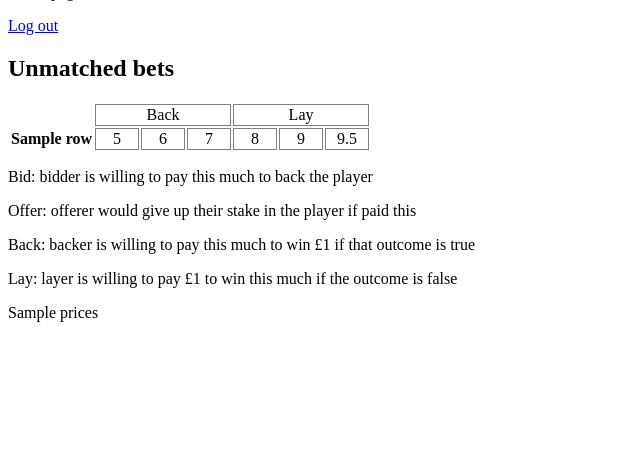
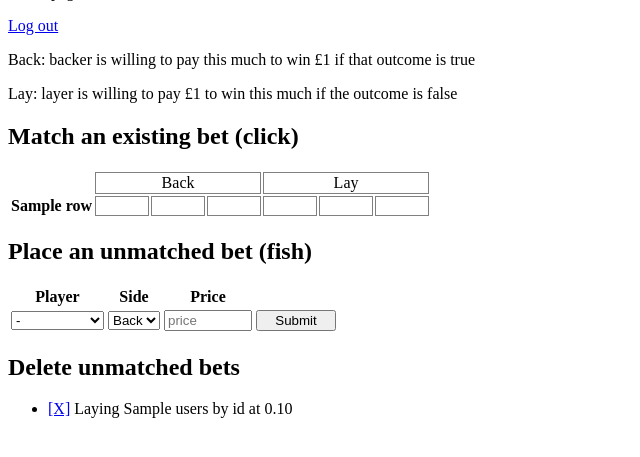
Before and after one commit to martinevans2/LayBack, a Flask app: template Dashboard/myapp/templates/home.html in a window 1280 px wide. Shown: the part 33-490 px from the top of the page, without its empty margins (0-640 px from the left). Run offline with Flask 3, Linux system fonts and the light colour scheme; the template is opened without the code that fills it: most values are stand-ins (such as "Sample title", 1, 10 or a date in 2020).

Commit message:
Order placement and delete

```diff
--- a/Dashboard/myapp/__init__.py
+++ b/Dashboard/myapp/__init__.py
@@ -2,6 +2,14 @@ from flask import Flask, jsonify, redirect, Blueprint, g
 from datetime import timedelta
 
 from .routes import main
+
+
+def format_currency(value):
+    try:
+        return f"{value / 100:.2f}"
+    except (TypeError, ValueError):
+        return "0.00"
+
 
 # Create your Flask app and start the thread
 app = Flask(__name__)
@@ -9,6 +17,7 @@ app.register_blueprint(main)
 app.secret_key = 'FcSVt12g4vv46pvHhp3x0'
 app.config['PERMANENT_SESSION_LIFETIME'] = timedelta(hours=24)
 app.config["DATABASE"] = "../DB/app.db"
+app.jinja_env.filters["currency"] = format_currency
 
 
 @app.teardown_appcontext
--- a/Dashboard/myapp/static/css/style.css
+++ b/Dashboard/myapp/static/css/style.css
@@ -1,10 +1,26 @@
 .prices td
 {
   border: 1px solid gray;
-  width: 40px;
+  width: 50px;
   text-align: center;
 }
 .prices th
 {
   text-align: left;
 }
+.fishing input
+{
+  width: 80px;
+}
+.own_order_True
+{
+  background-color: LightGreen;
+}
+.own_order_False.back
+{
+  background-color: LightBlue;
+}
+.own_order_False.lay
+{
+  background-color: LightPink;
+}
--- a/Dashboard/myapp/templates/home.html
+++ b/Dashboard/myapp/templates/home.html
@@ -7,30 +7,91 @@
 </head>
 <body>
 <p>Home page. User is {{user['id']}}: {{user['name']}}.</p>
-<a href="logout">Log out</a>
-<h2>Unmatched bets</h2>
+<p><a href="logout">Log out</a></p>
+
+<p>Back: backer is willing to pay this much to win £1 if that outcome is true</p>
+<p>Lay: layer is willing to pay £1 to win this much if the outcome is false</p>
+
+<h2>Match an existing bet (click)</h2>
 <table class="prices">
     <tr>
         <th></th>
         <td colspan="3">Back</td>
         <td colspan="3">Lay</td>
     </tr>
-    {% for id, row in users.items() %}
+    {% for row in users %}
     <tr>
         <th>{{row['name']}}</th>
-        <td>5</td>
-        <td>6</td>
-        <td>7</td>
-        <td>8</td>
-        <td>9</td>
-        <td>9.5</td>
+        {% if row['id'] in prices %}
+        {% for col in [2,1,0] %}
+        {% if prices[row['id']]['backs'] | length > col %}
+        <td class="own_order_{{prices[row['id']]['backs'][col]['placed_by'] == user['id']}} back">{{
+            prices[row['id']]['backs'][col]['price'] | currency
+        }}</td>
+        {% else %}
+        <td class="no_price"></td>
+        {% endif %}
+        {% endfor %}
+        {% for col in range(3) %}
+        {% if prices[row['id']]['lays'] | length > col %}
+        <td class="own_order_{{prices[row['id']]['lays'][col]['placed_by'] == user['id']}} lay">{{
+            prices[row['id']]['lays'][col]['price'] | currency
+        }}</td>
+        {% else %}
+        <td class="no_price"></td>
+        {% endif %}
+        {% endfor %}
+        {% else %}
+        {% for _ in range(6) %}
+        <td class="no_price"></td>
+        {% endfor %}
+        {% endif %}
     </tr>
     {% endfor %}
 </table>
-<p>Bid: bidder is willing to pay this much to back the player</p>
-<p>Offer: offerer would give up their stake in the player if paid this</p>
-<p>Back: backer is willing to pay this much to win £1 if that outcome is true</p>
-<p>Lay: layer is willing to pay £1 to win this much if the outcome is false</p>
-<p>{{prices}}</p>
+<h2>Place an unmatched bet (fish)</h2>
+<form class="fishing" action="/neworder" method="POST">
+    <input type="hidden" name="placed_by" value="{{user['id']}}">
+    <table>
+        <tr>
+            <th>Player</th>
+            <th>Side</th>
+            <th>Price</th>
+        </tr>
+        <tr>
+            <td>
+                <select name="outcome_id">
+                    <option selected>-</option>
+        {% for row in users %}
+                    <option value="{{row['id']}}">{{row['name']}}</option>
+        {% endfor %}
+                </select>
+            </td>
+            <td>
+                <select name="backing">
+                    <option value="1">Back</option>
+                    <option value="0">Lay</option>
+                </select>
+            </td>
+            <td>
+                <input type="number" name="price" placeholder="price" min="0.1" step="0.1">
+            </td>
+            <td>
+                <input type="submit" value="Submit">
+            </td>
+        </tr>
+    </table>
+</form>
+<h2>Delete unmatched bets</h2>
+{% if own_orders | length > 0 %}
+<ul>
+{% for order in own_orders %}
+    <li><a href="/delete?id={{order['id']}}">[X]</a> {{'Backing' if order['backing'] == 1 else 'Laying'}} {{
+        users_by_id[order['outcome_id']]['name']}} at {{order['price'] | currency}}</li>
+{% endfor %}
+</ul>
+{% else %}
+<p>None</p>
+{% endif %}
 </body>
 </html>
--- a/Dashboard/myapp/templates/index.html
+++ b/Dashboard/myapp/templates/index.html
@@ -3,7 +3,7 @@
 <head>
     <meta charset="UTF-8">
     <link rel="stylesheet" href="{{ url_for('static', filename='css/style.css') }}">
-    <title>Title</title>
+    <title>Log in</title>
 </head>
 <body>
 <p>Hi. Log in here:</p>
@@ -17,8 +17,8 @@
             <td>
                 <select name="user_id">
                     <option selected value="0">-</option>
-                    {% for id, user in users.items() %}
-                    <option value="{{id}}">{{id}}: {{user['name']}}</option>
+                    {% for user in users %}
+                    <option value="{{user['id']}}">{{user['name']}}</option>
                     {% endfor %}
                 </select>
             </td>
```
Also changed, not shown: Dashboard/myapp/routes.py (+51 -4 lines).
